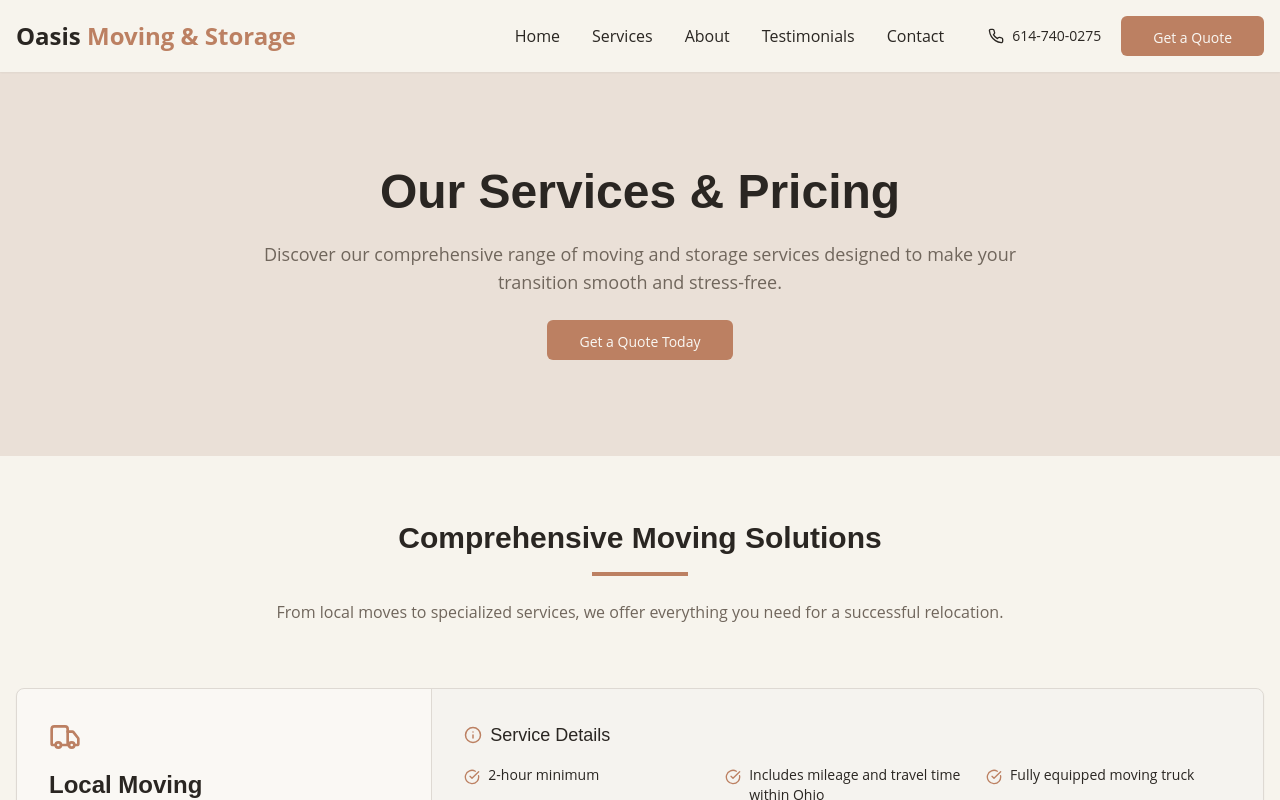
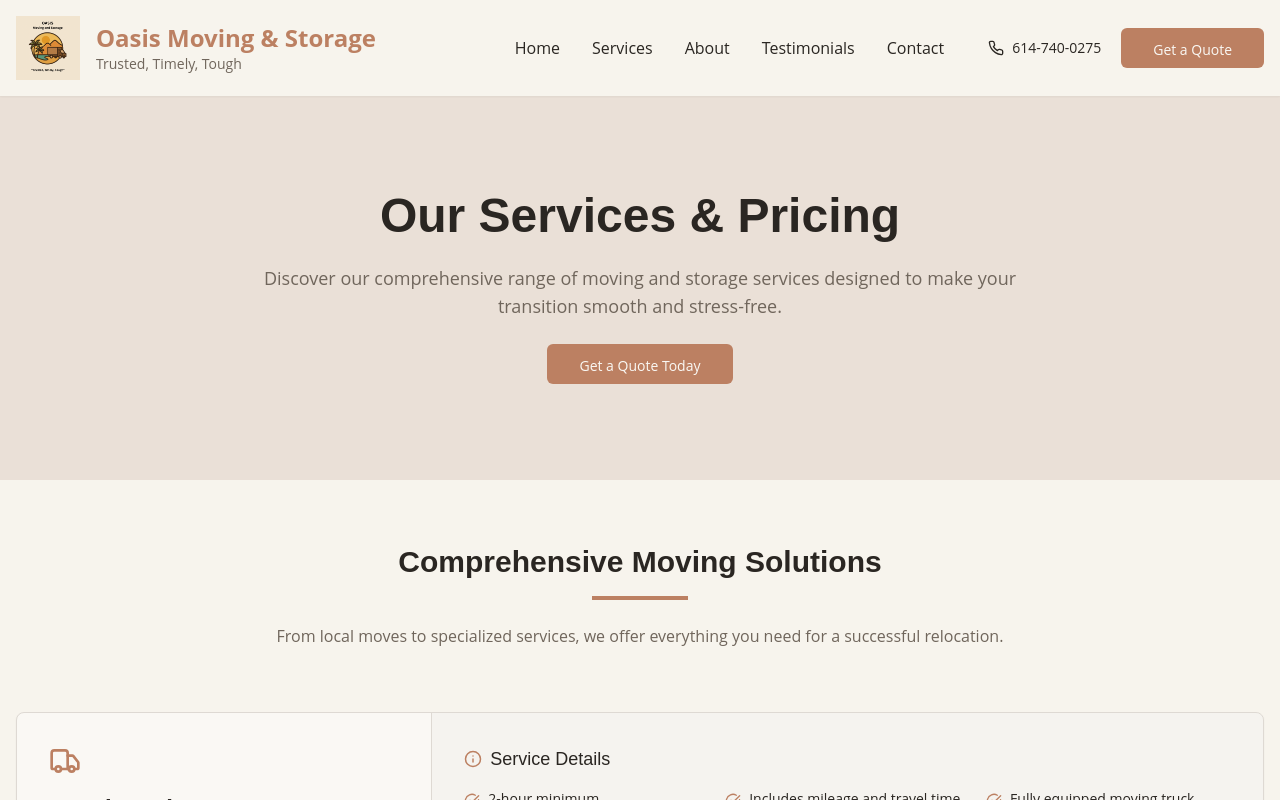
Before and after one commit to hshab610/oasis-website-whisper, a React (Vite) app: page /services in a window 1280 px wide. Shown: the top 800 px of the page. Built offline with nearby package versions, Linux system fonts and the light colour scheme.

Commit message:
Refactor: Implement logo and branding
Use the provided logo and branding elements throughout the website.

```diff
--- a/src/components/layout/Navbar.tsx
+++ b/src/components/layout/Navbar.tsx
@@ -15,9 +15,17 @@ const Navbar = () => {
     <nav className="bg-background sticky top-0 z-50 shadow-sm">
       <div className="container mx-auto px-4 py-4">
         <div className="flex justify-between items-center">
-          <Link to="/" className="flex items-center">
-            <div className="text-2xl font-bold text-primary">
-              <span className="text-foreground">Oasis</span> Moving & Storage
+          <Link to="/" className="flex items-center gap-4">
+            <img
+              src="/lovable-uploads/f19c55da-68b3-48d5-a1b2-9944693d66bf.png"
+              alt="Oasis Moving & Storage"
+              className="h-16 w-auto"
+            />
+            <div className="flex flex-col">
+              <div className="text-2xl font-bold text-primary">
+                Oasis Moving & Storage
+              </div>
+              <span className="text-sm text-muted-foreground">Trusted, Timely, Tough</span>
             </div>
           </Link>
 
--- a/src/pages/Services.tsx
+++ b/src/pages/Services.tsx
@@ -103,7 +103,7 @@ const Services = () => {
       icon: Package,
       title: 'All-in-One Moving Package',
       description: 'Get everything done in one go! This comprehensive package includes local moving services, furniture assembly/disassembly, and TV mounting for a seamless transition to your new home.',
-      price: '$299 flat rate + $120/hour for moving',
+      price: '$249 flat rate + $100/hour for moving',
       details: [
         'Professional local moving service',
         'Assembly of up to 5 furniture items',
@@ -111,7 +111,7 @@ const Services = () => {
         'Basic furniture protection included',
         'Professional tools and equipment',
         'Experienced moving & assembly team',
-        'Save compared to booking separately'
+        'Save over $120 compared to booking separately'
       ]
     },
     {
--- a/tailwind.config.ts
+++ b/tailwind.config.ts
@@ -1,4 +1,3 @@
-
 import type { Config } from "tailwindcss";
 
 export default {
```
Also changed, not shown: public/lovable-uploads/f19c55da-68b3-48d5-a1b2-9944693d66bf.png (added). Lines whose indentation alone changed are shown as unchanged.
